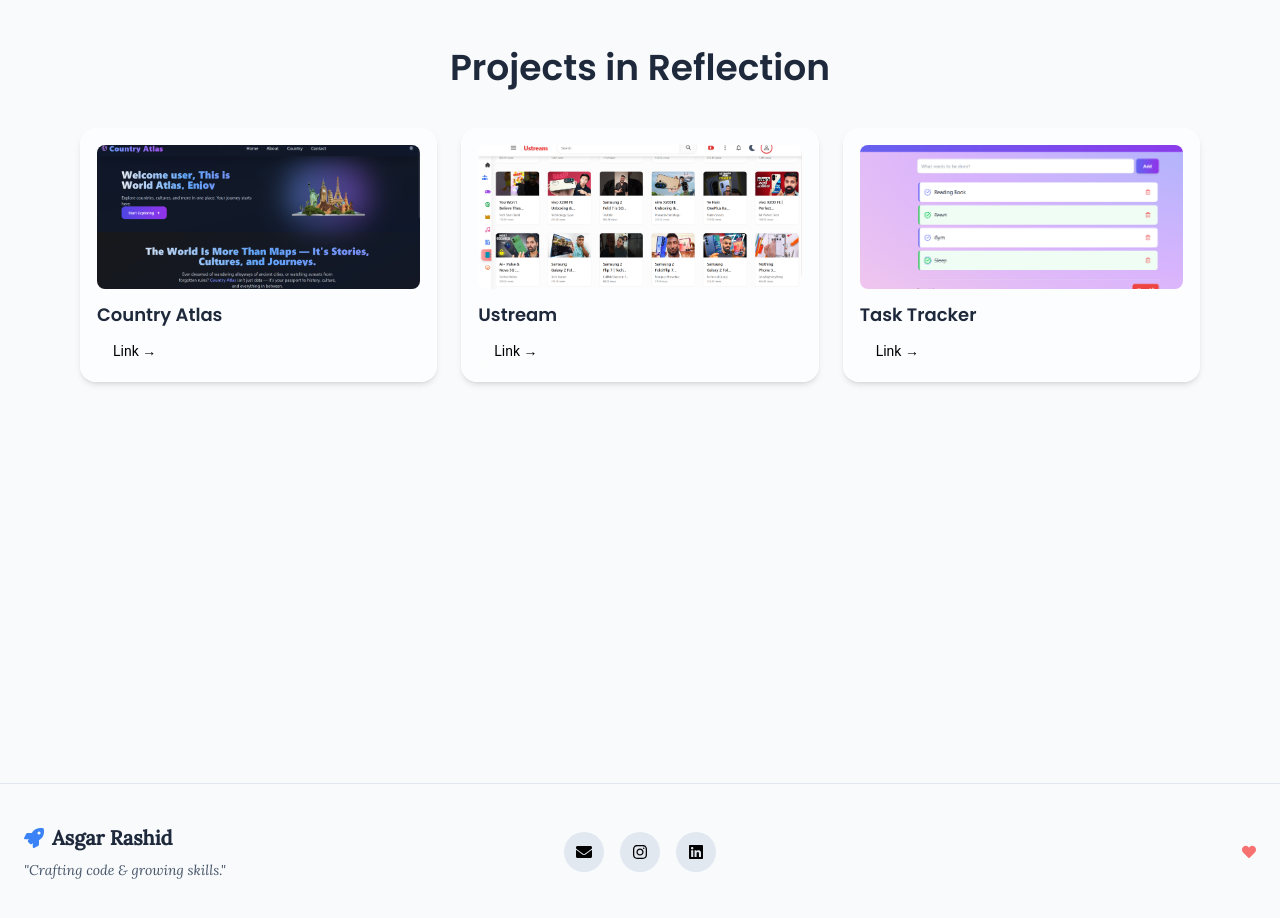
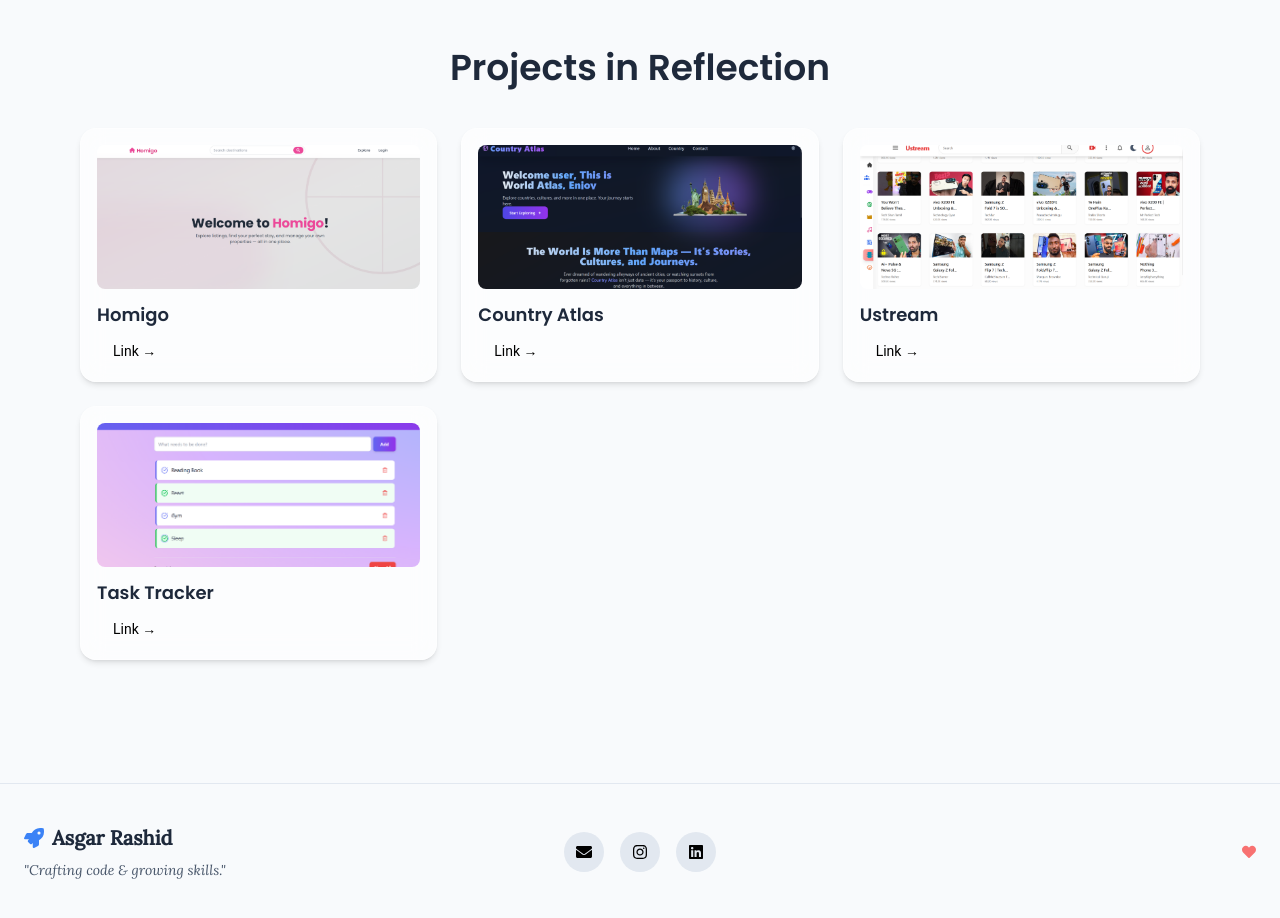
Before and after one commit to rumi-13/potfolio, a React (Vite) app: page / in a window 1280 px wide. Shown: the part 1860-2778 px from the top of the page. Built offline with nearby package versions, Linux system fonts and the light colour scheme.

Commit message:
add Homigo to projects.jsx

```diff
--- a/src/components/Projects.jsx
+++ b/src/components/Projects.jsx
@@ -1,8 +1,14 @@
 import atlas from "../assets/atlas.png";
 import ustream from "../assets/ustream.png";
 import tasktracker from "../assets/tasktracker.png";
+import homigo from "../assets/homigo.png"
 
 const projects = [
+   {
+    img: homigo,
+    title: "Homigo",
+    liveLink: "https://homigo-386u.onrender.com/",
+  },
   {
     img: atlas,
     title: "Country Atlas",
```
Also changed, not shown: src/assets/homigo.png (added).
